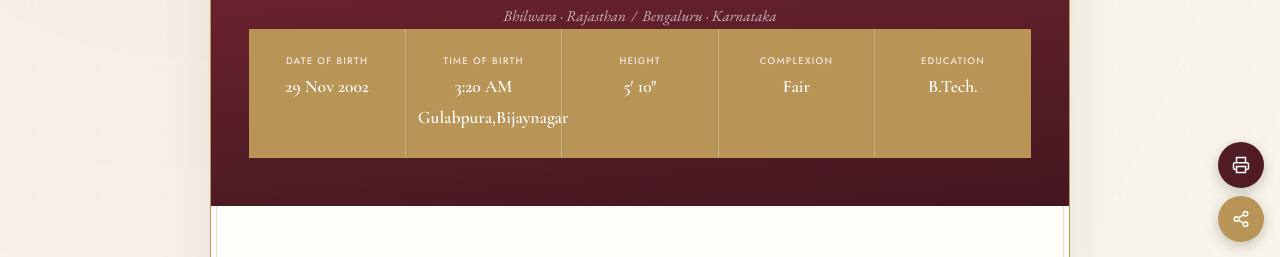
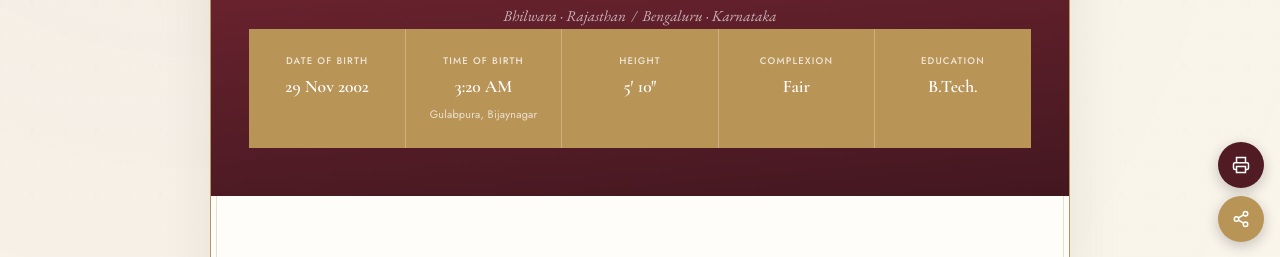
Before and after one commit to abnvjain/abhinav-biodata, a plain HTML site: page index.html in a window 1280 px wide. Shown: the part 542-799 px from the top of the page. Drawn offline with nearby package versions, Linux system fonts and the light colour scheme.

Commit message:
Update index.html

```diff
--- a/index.html
+++ b/index.html
@@ -33,7 +33,6 @@ body{background:var(--ivory);color:var(--charcoal);font-family:'Jost',sans-serif
 a{color:inherit}
 img{max-width:100%}
 :focus-visible{outline:2px solid var(--maroon);outline-offset:3px}
-
 /* ============ 2. LAYOUT SHELL ============ */
 .page-wrap{min-height:100vh;padding:clamp(8px,2vw,24px);
   background:
@@ -62,11 +61,9 @@ img{max-width:100%}
 .page-card::after{top:9px;right:9px;border-left:none;border-bottom:none}
 .corner-b-l{bottom:9px;left:9px;border-right:none;border-top:none}
 .corner-b-r{bottom:9px;right:9px;border-left:none;border-top:none}
-
 /* scroll progress */
 #scroll-progress{position:fixed;top:0;left:0;height:3px;background:linear-gradient(90deg,var(--maroon),var(--gold));
   width:0%;z-index:200;transition:width .1s linear}
-
 /* ============ 3. HERO ============ */
 .mantle{background:linear-gradient(175deg,var(--maroon-d),var(--maroon) 60%,#431720);
   position:relative;overflow:hidden;text-align:center;
@@ -79,7 +76,6 @@ img{max-width:100%}
 .divider-line span{display:block;height:1px;flex:1;background:linear-gradient(90deg,transparent,var(--gold-lt))}
 .divider-line span:last-child{background:linear-gradient(90deg,var(--gold-lt),transparent)}
 .divider-dot{width:5px;height:5px;border-radius:50%;background:var(--gold-lt);flex-shrink:0}
-
 /* mandala + profile photo */
 .profile-wrap{position:relative;width:clamp(160px,32vw,220px);margin:0 auto var(--sp-3);
   aspect-ratio:1/1;}
@@ -96,7 +92,6 @@ img{max-width:100%}
   justify-content:center;gap:6px;background:linear-gradient(160deg,rgba(217,189,134,.25),rgba(110,36,48,.35))}
 .profile-placeholder .ph-initial{font-family:'Cormorant Garamond',serif;font-size:3rem;font-weight:600;color:var(--gold-lt)}
 .profile-placeholder .ph-hint{font-size:.6rem;color:rgba(217,189,134,.65);letter-spacing:.12em;text-transform:uppercase}
-
 .hero-name{font-family:'Cormorant Garamond',serif;font-weight:700;color:var(--gold-lt);
   font-size:clamp(2.1rem,5vw + .5rem,3.2rem);letter-spacing:.02em;line-height:1.1;
   text-shadow:0 2px 14px rgba(0,0,0,.35)}
@@ -104,7 +99,6 @@ img{max-width:100%}
   letter-spacing:.16em;text-transform:uppercase;margin-top:var(--sp-1)}
 .hero-loc{font-family:'EB Garamond',serif;font-style:italic;color:rgba(255,255,255,.65);
   margin-top:6px;font-size:.95rem}
-
 /* facts band */
 .facts-band{background:var(--gold);display:flex;flex-wrap:wrap;justify-content:center;position:relative;z-index:3}
 .fact-item{flex:1;min-width:120px;text-align:center;padding:var(--sp-2) var(--sp-1);
@@ -112,7 +106,8 @@ img{max-width:100%}
 .fact-item:last-child{border-right:none}
 .fact-label{font-size:.6rem;text-transform:uppercase;letter-spacing:.12em;color:rgba(255,255,255,.75);font-weight:500}
 .fact-value{font-family:'Cormorant Garamond',serif;font-size:1.1rem;font-weight:600;color:#fff;margin-top:2px}
-
+.fact-place{display:block;font-size:.68rem;font-weight:400;color:rgba(255,255,255,.72);
+  font-family:'Jost',sans-serif;letter-spacing:.02em;margin-top:2px}
 /* ============ 4. CONTENT ============ */
 .content{padding:var(--sp-4) clamp(20px,6vw,48px)}
 .section{margin-bottom:var(--sp-4)}
@@ -123,12 +118,10 @@ img{max-width:100%}
 .section-title{font-family:'Cormorant Garamond',serif;font-size:clamp(1.3rem,2vw + .5rem,1.6rem);
   font-weight:600;color:var(--maroon-d);letter-spacing:.01em}
 .section-rule{flex:1;height:1px;background:linear-gradient(90deg,var(--gold),transparent)}
-
 /* about */
 .about-text{font-family:'EB Garamond',serif;font-size:clamp(1rem,1.5vw + .5rem,1.15rem);
   color:var(--ink-mid);line-height:1.95;max-width:66ch}
 .about-text p + p{margin-top:1.2em}
-
 /* family tree */
 .tree{display:flex;flex-direction:column;align-items:center;gap:2px}
 .tree-row{display:flex;gap:var(--sp-2);flex-wrap:wrap;justify-content:center}
@@ -154,7 +147,6 @@ img{max-width:100%}
   display:flex;align-items:center;gap:8px}
 .chip-gotra{font-family:'Cormorant Garamond',serif;font-size:1rem;font-weight:600;color:var(--maroon-d)}
 .chip-rel{font-size:.7rem;color:var(--ink-muted);padding-left:8px;border-left:1px solid var(--border-lt);font-style:italic}
-
 /* interests */
 .interest-grid{display:grid;grid-template-columns:repeat(auto-fit,minmax(160px,1fr));gap:var(--sp-2)}
 .interest-card{background:var(--parchment);border:1px solid var(--border-lt);border-radius:var(--radius);
@@ -164,7 +156,6 @@ img{max-width:100%}
 .interest-icon svg{width:100%;height:100%;stroke:var(--maroon);fill:none;stroke-width:1.5;stroke-linecap:round;stroke-linejoin:round}
 .interest-label{font-family:'Cormorant Garamond',serif;font-size:1.05rem;font-weight:600;color:var(--charcoal)}
 .interest-desc{font-size:.78rem;color:var(--ink-muted);margin-top:3px;font-style:italic;font-family:'EB Garamond',serif}
-
 /* gallery: portrait large, 3 below */
 .gallery-grid{display:grid;grid-template-columns:1fr;gap:var(--sp-2)}
 .gallery-portrait{border-radius:var(--radius);overflow:hidden;aspect-ratio:4/5;background:var(--parchment)}
@@ -177,7 +168,6 @@ img{max-width:100%}
   background:linear-gradient(160deg,#F0E8D0,#E4D4AC);color:var(--ink-muted)}
 .gph svg{width:26px;height:26px;stroke:var(--ink-muted);fill:none;stroke-width:1.5;opacity:.5}
 .gph span{font-size:.62rem;letter-spacing:.1em;text-transform:uppercase;opacity:.55}
-
 /* contact */
 .contact-grid{display:grid;grid-template-columns:repeat(auto-fit,minmax(190px,1fr));gap:var(--sp-2)}
 .contact-card{background:var(--parchment);border:1px solid var(--border-lt);border-radius:var(--radius);
@@ -192,13 +182,11 @@ img{max-width:100%}
   font-weight:500;letter-spacing:.04em;transition:background .2s,border-color .2s,transform .2s;min-height:44px}
 .social-btn:hover{background:var(--gold-lt);border-color:var(--gold);transform:translateY(-2px)}
 .social-btn svg{width:15px;height:15px;stroke:currentColor;fill:none;stroke-width:1.8;flex-shrink:0}
-
 /* footer */
 .footer{background:linear-gradient(175deg,var(--maroon-d),#3A141B);padding:var(--sp-4) var(--sp-2);text-align:center}
 .footer-sig{font-family:'Cormorant Garamond',serif;font-size:clamp(1.3rem,3vw,1.7rem);font-style:italic;color:var(--gold-lt)}
 .footer-devanagari{font-family:'Noto Serif Devanagari',serif;font-size:.88rem;color:rgba(217,189,134,.55);
   margin-top:10px;letter-spacing:.06em}
-
 /* floating buttons */
 #print-btn,#share-btn{position:fixed;right:16px;border:none;width:46px;height:46px;border-radius:50%;
   cursor:pointer;display:flex;align-items:center;justify-content:center;box-shadow:0 4px 14px rgba(0,0,0,.22);
@@ -211,7 +199,6 @@ img{max-width:100%}
   color:#fff;padding:10px 22px;border-radius:24px;font-size:.82rem;opacity:0;transition:all .3s;
   pointer-events:none;z-index:300;letter-spacing:.04em}
 .toast.show{opacity:1;transform:translateX(-50%) translateY(0)}
-
 /* lightbox */
 .lightbox-overlay{position:fixed;inset:0;background:rgba(20,14,10,.88);backdrop-filter:blur(6px);
   display:flex;align-items:center;justify-content:center;z-index:1000;padding:24px;cursor:zoom-out;
@@ -224,11 +211,9 @@ img{max-width:100%}
   background:rgba(255,255,255,.12);color:#fff;display:flex;align-items:center;justify-content:center;
   cursor:pointer;z-index:1001}
 .lightbox-close svg{width:18px;height:18px;stroke:currentColor;fill:none;stroke-width:2}
-
 /* reveal */
 .reveal{opacity:0;transform:translateY(16px);transition:opacity .5s ease,transform .5s ease}
 .reveal.visible{opacity:1;transform:none}
-
 /* ============ 5. RESPONSIVE ============ */
 @media (min-width:620px){
   .gallery-grid{grid-template-columns:1.2fr 1fr}
@@ -242,7 +227,6 @@ img{max-width:100%}
   .page-wrap{padding:8px}
   .content{padding:28px 16px}
 }
-
 /* ============ 6. PRINT ============ */
 @media print{
   .page-wrap{background:none;padding:0}
@@ -263,17 +247,14 @@ img{max-width:100%}
 <svg viewBox="0 0 24 24"><circle cx="18" cy="5" r="3"/><circle cx="6" cy="12" r="3"/><circle cx="18" cy="19" r="3"/><line x1="8.59" y1="13.51" x2="15.42" y2="17.49"/><line x1="15.41" y1="6.51" x2="8.59" y2="10.49"/></svg>
 </button>
 <div class="toast" id="toast">Link copied to clipboard</div>
-
 <div class="page-wrap">
 <div class="page-card">
 <span class="corner-b-l"></span><span class="corner-b-r"></span>
-
 <!-- ===== HERO ===== -->
 <header class="mantle">
   <div class="mantle-inner">
     <p class="invocation">॥ श्री नाकोड़ा पार्श्व-भैरवाय नमः ॥</p>
     <div class="divider-line"><span></span><div class="divider-dot"></div><span></span></div>
-
     <div class="profile-wrap">
       <svg class="mandala-svg" viewBox="0 0 200 200" aria-hidden="true">
         <g fill="none" stroke="#D9BD86" stroke-width="1">
@@ -294,21 +275,18 @@ img{max-width:100%}
         </div>
       </div>
     </div>
-
     <h1 class="hero-name">Abhinav Jain</h1>
     <p class="hero-sub">Business Analyst</p>
     <p class="hero-loc">Bhilwara · Rajasthan &nbsp;/&nbsp; Bengaluru · Karnataka</p>
   </div>
-
   <div class="facts-band">
     <div class="fact-item"><div class="fact-label">Date of Birth</div><div class="fact-value">29 Nov 2002</div></div>
-    <div class="fact-item"><div class="fact-label">Time of Birth</div><div class="fact-value">3:20 AM<br>Gulabpura,Bijaynagar</div></div>
+    <div class="fact-item"><div class="fact-label">Time of Birth</div><div class="fact-value">3:20 AM<span class="fact-place">Gulabpura, Bijaynagar</span></div></div>
     <div class="fact-item"><div class="fact-label">Height</div><div class="fact-value">5&prime; 10&Prime;</div></div>
     <div class="fact-item"><div class="fact-label">Complexion</div><div class="fact-value">Fair</div></div>
     <div class="fact-item"><div class="fact-label">Education</div><div class="fact-value">B.Tech.</div></div>
   </div>
 </header>
-
 <main class="content">
   <!-- PARICHAY -->
   <!-- <section class="section reveal" aria-labelledby="parichay-h">
@@ -323,7 +301,7 @@ img{max-width:100%}
       <p>Abhinav is, at his core, a person of few words and considered action. He carries Rajasthan in his roots and navigates the world with quiet steadiness. He is his parent's only child and in that, one finds both the love given to him and the responsibility he has taken on his own shoulders.</p>
     </div>
   </section>
-
+  -->
   <!-- PARIVAR -->
   <section class="section reveal" aria-labelledby="parivar-h">
     <div class="section-head">
@@ -344,14 +322,12 @@ img{max-width:100%}
       <div class="tree-connector"><div class="tree-v"></div><div class="tree-node"></div><div class="tree-v"></div></div>
       <div class="plaque self"><div class="plaque-name">Abhinav Jain</div><div class="plaque-role">Son (Business Analyst)</div></div>
     </div>
-
     <div class="sub-heading">Nana–Mama Paksh</div>
     <ul class="maternal-list">
       <li><strong>Sri Paras Mal Ji Munot</strong><span>Jitendra Medical, Fatehgarh, Ajmer</span></li>
       <li><strong>Sri Dhermendra Kumar Ji Munot</strong><span>Munot Plastics, Chennai, Tamil Nadu</span></li>
       <li><strong>Sri Jitendra Kumar Munot</strong><span>Dainik Bhaskar · Sr. Super Advisor, United India Insurance, Bijaynagar, Ajmer</span></li>
     </ul>
-
     <div class="sub-heading" style="margin-top:24px;">Gotra</div>
     <div class="chip-row">
       <div class="chip"><span class="chip-gotra">Duggar</span><span class="chip-rel">Self</span></div>
@@ -360,7 +336,6 @@ img{max-width:100%}
       <div class="chip"><span class="chip-gotra">Ved Mehta</span><span class="chip-rel">Mother's Maternal</span></div>
     </div>
   </section>
-
   <!-- INTERESTS -->
   <section class="section reveal" aria-labelledby="ruchi-h">
     <div class="section-head">
@@ -391,7 +366,6 @@ img{max-width:100%}
       </div>
     </div>
   </section>
-
   <!-- GALLERY -->
   <!--<section class="section reveal" aria-labelledby="gallery-h">
     <div class="section-head">
@@ -427,8 +401,7 @@ img{max-width:100%}
         </div>
       </div>
     </div>
-  </section>
-
+  </section>-->
   <!-- SAMPARK -->
   <section class="section reveal" aria-labelledby="sampark-h">
     <div class="section-head">
@@ -459,15 +432,12 @@ img{max-width:100%}
     </div>
   </section>
 </main>
-
 <footer class="footer">
   <div class="footer-sig">With warm regards, Abhinav</div>
   <div class="footer-devanagari">॥ जय जिनेन्द्र ॥</div>
 </footer>
-
 </div>
 </div>
-
 <script>
 function sharePage(){
   const url = window.location.href;
```
